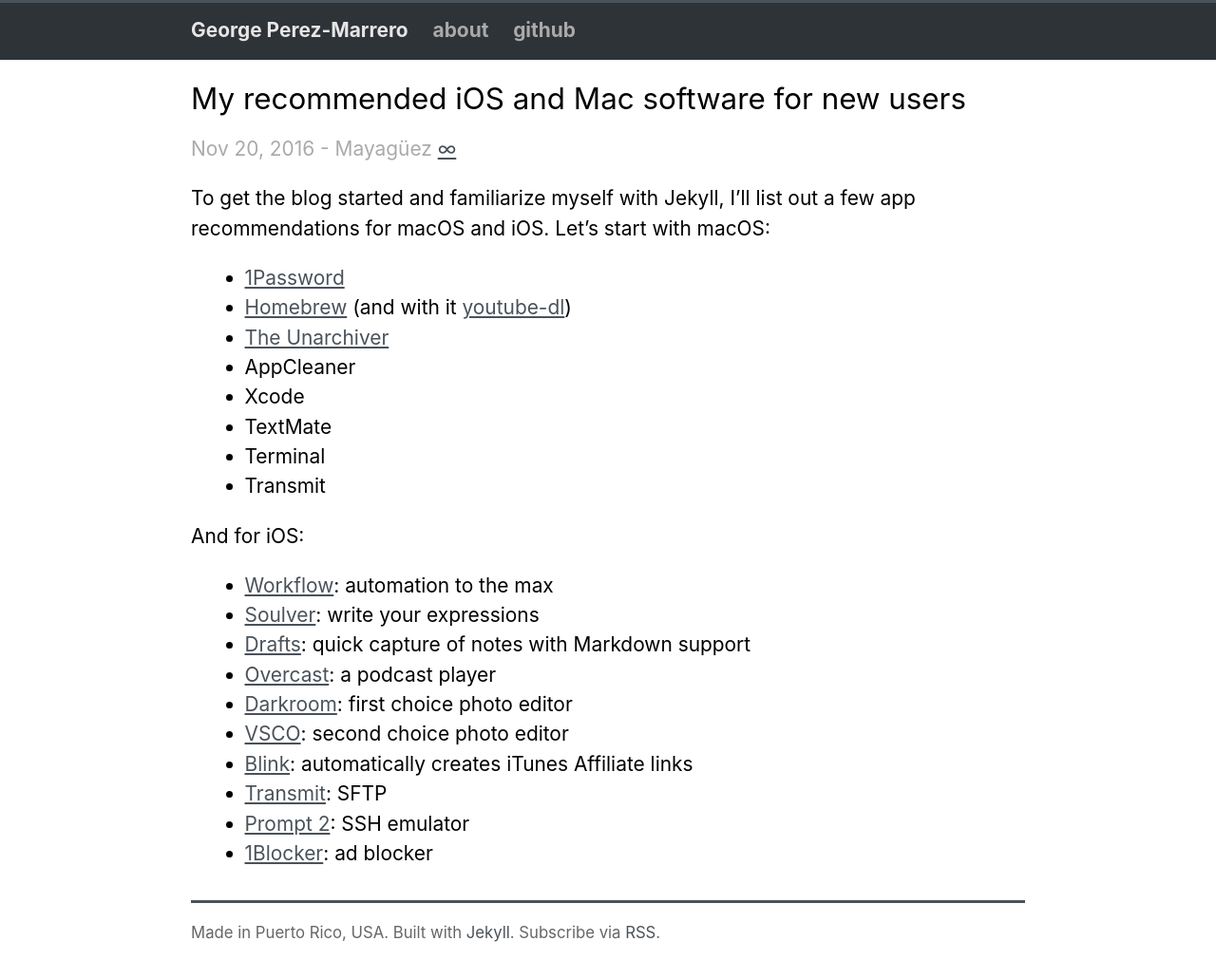
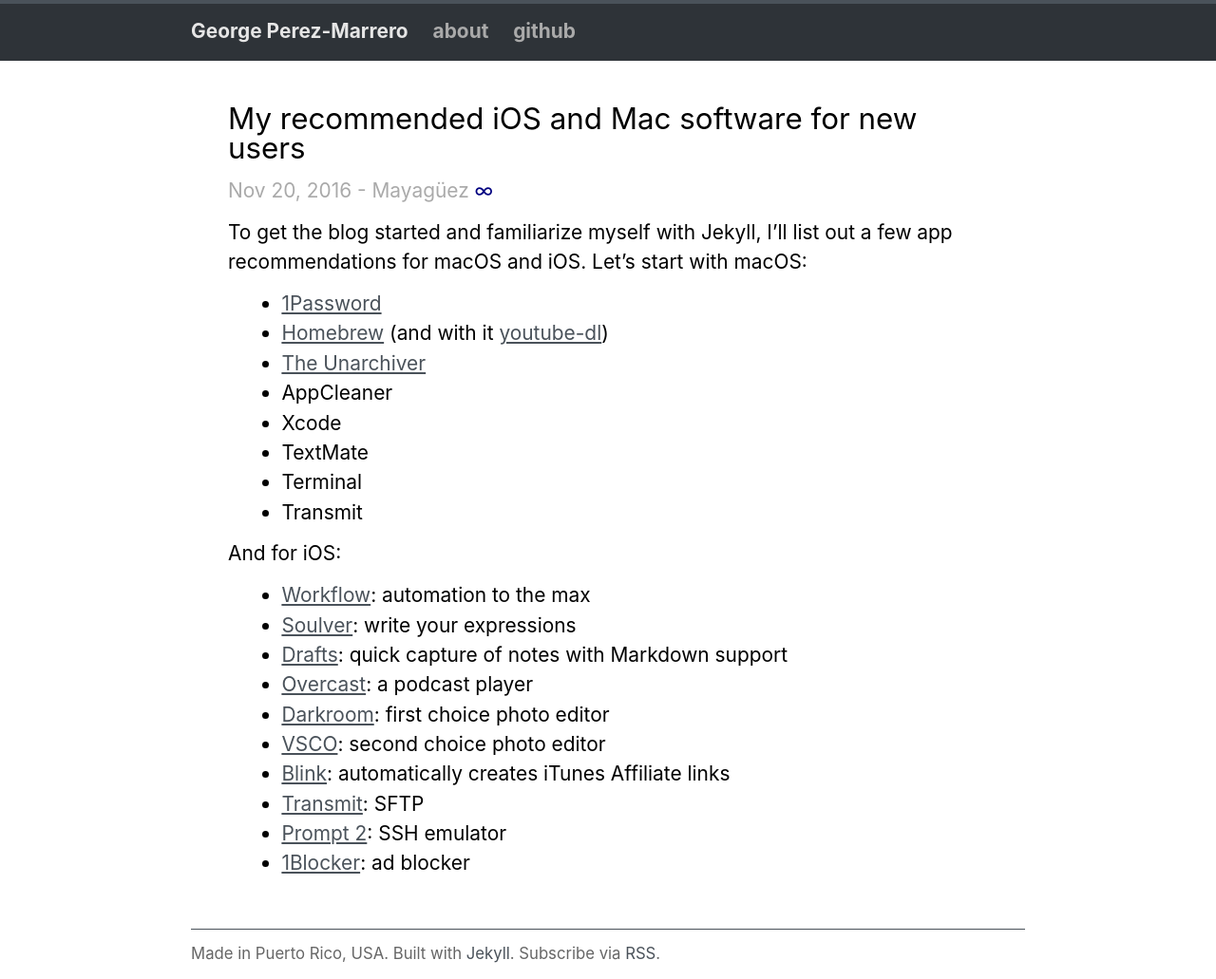
Before and after one commit to georgeperez/titanpointe.org, a Jekyll site: the page built from _posts/2016-11-20-app-recommendations.md, in a window 1280 px wide. Shown: the whole page at 95% size. Built offline with Jekyll 4.4.1, drawn with Linux system fonts in a browser that asks for light colours.

Commit message:
New apple-touch-icons and updated styles

```diff
--- a/_layouts/default.html
+++ b/_layouts/default.html
@@ -6,16 +6,24 @@
     <title>{{ page.title }}</title>
 	  <!-- link to main stylesheet -->
 	  <link rel="stylesheet" type="text/css" href="/assets/css/style.css">
+
+    <link rel="icon" type="image/png" href="/assets/images/favicon-32x32.png" sizes="32x32"/>
+    <link rel="icon" type="image/png" href="/assets/images/favicon-16x16.png" sizes="16x16"/>
+    <link rel="shortcut icon" href="/assets/images/favicon.ico"/>
+    <link rel="apple-touch-icon" href="assets/images/apple-touch-icon-precomposed.png"/>
+    <link rel="apple-touch-icon-precomposed" href="assets/images/apple-touch-icon-precomposed.png"/>
   </head>
   <body>
 
     <div id="mastheadbg">&nbsp;</div>
     <div class="site">
+      <header>
       <div class="title">
         <a href="/">George Perez-Marrero</a>
         <a class="extra" href="/about">About</a>
         <a class="extra" href="https://github.com/georgeperez/">GitHub</a>
       </div><!-- /.title> -->
+    </header>
 
         {{ content }}
 
--- a/_layouts/post.html
+++ b/_layouts/post.html
@@ -1,7 +1,9 @@
 ---
 layout: default
 ---
-<h2 class="header"><a href="{{ page.url }}">{{ page.title }}</a></h2>
+<article>
+<h2 class="posttitle"><a href="{{ page.url }}">{{ page.title }}</a></h2>
 <div id="post">
   {{ content }}
 </div>
+</article>
--- a/assets/css/style.css
+++ b/assets/css/style.css
@@ -8,7 +8,7 @@
   height: 100%
 }
 body  {
-  border-top: 3px solid #4a525a;
+  border-top: 4px solid #4a525a;
   background-color: white;
   font-family: -apple-system, 'Helvetica Neue', sans-serif;
   text-align: center;
@@ -26,8 +26,14 @@
 h1, h2, h3, h4, h5, h6 {
 	text-rendering: optimizeLegibility
 }
+article {
+  display: block;
+  margin: 0 auto;
+  padding: 20px 20px;
+  width: 800px;
+}
 p {
-  margin: 1em 0
+  margin: 0.6em 0
 }
 pre, code {
 	font-family: 'SF Mono', 'Menlo', 'Source Code Pro', Monaco, 'Courier Prime', Courier, monospace;
@@ -112,7 +118,7 @@
   margin: 3em auto 2em auto;
   line-height: 1.5em;
 }
-.site .header a {
+.site .posttitle a {
   color: black;
   text-decoration: none;
 }
@@ -143,7 +149,7 @@
 .site .footer {
   font-size: 80%;
   color: #666;
-  border-top: 3px solid #4a525a;
+  border-top: 1px solid #4a525a;
   margin-top: 2em;
   overflow: hidden;
 }
@@ -172,6 +178,11 @@
 #post ul, #post ol, #post li {
   margin-left: 1.35em
 }
+
+#post .meta .permalink {
+  color: navy;
+  text-decoration: none;
+}
 #post code {
   border: 1px solid #ddd;
   background-color: #eef;
```
Also changed, not shown: assets/images/apple-touch-icon-precomposed.png (added), assets/images/favicon-16x16.png (added), assets/images/favicon-32x32.png (added), assets/images/favicon.ico (added).
